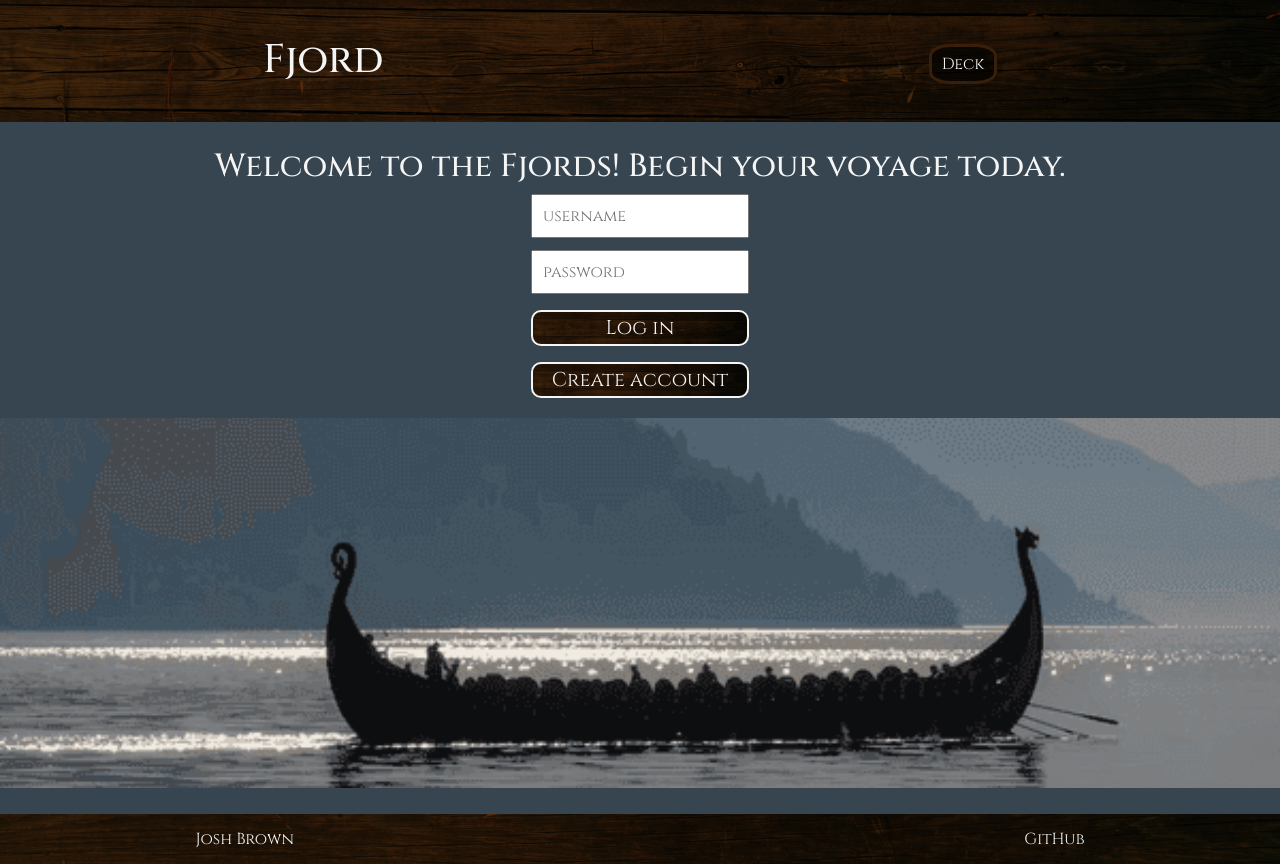
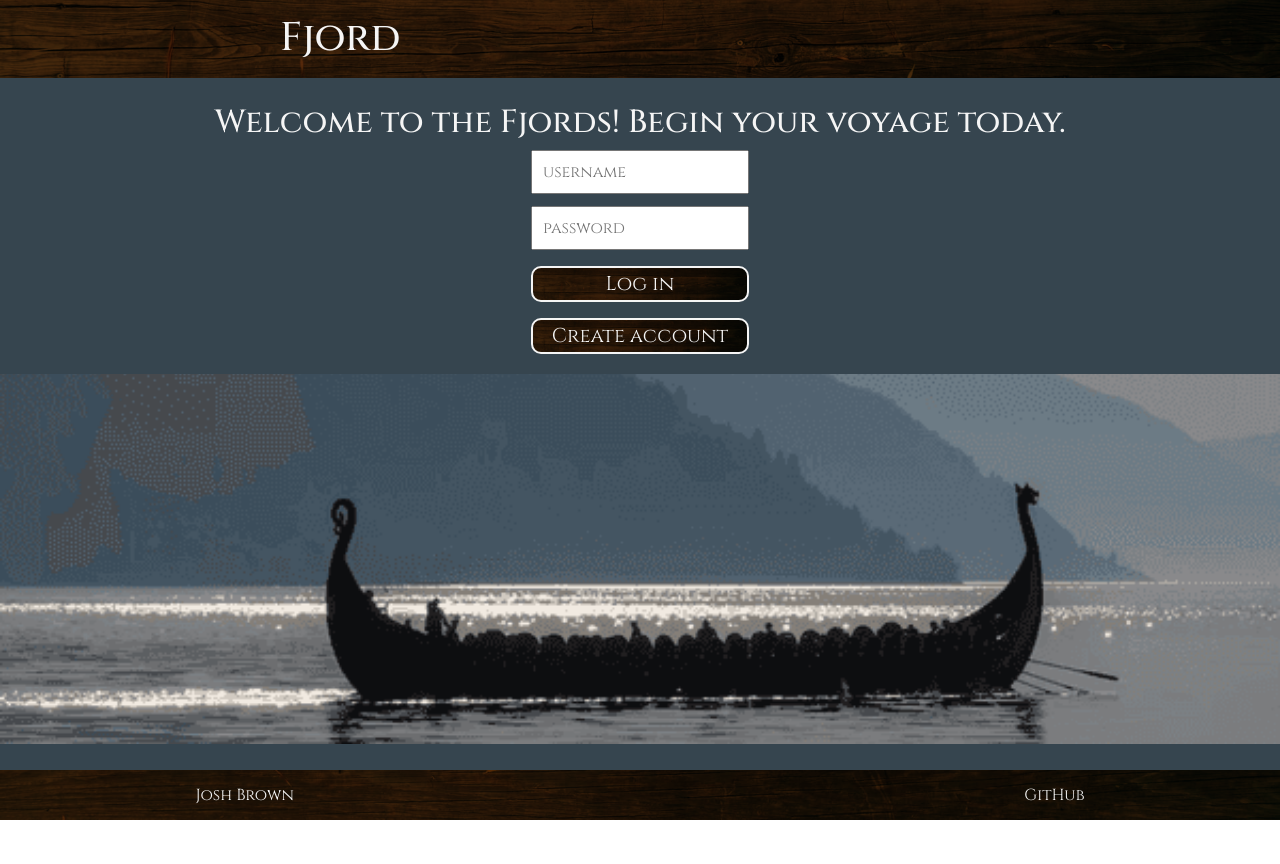
Before and after one commit to TheJoosh/fjord, a React (Vite) app: page / in a window 1280 px wide. After the commit the page ends 820 px from the top, so only its background shows below. Built offline with nearby package versions, Linux system fonts and the light colour scheme; no server answers.

Commit message:
Hid all page navigation when not logged in

```diff
--- a/src/app.jsx
+++ b/src/app.jsx
@@ -326,7 +326,10 @@ export default function App() {
 
                 <nav>
                     <menu>
-                    <li><NavLink to="/">Deck</NavLink></li>
+
+                    {authState === AuthState.Authenticated && (
+                        <li><NavLink to="/">Deck</NavLink></li>
+                    )}
 
                     {authState === AuthState.Authenticated && (
                         <li><NavLink to="/packs">Open Card Packs</NavLink></li>
```
